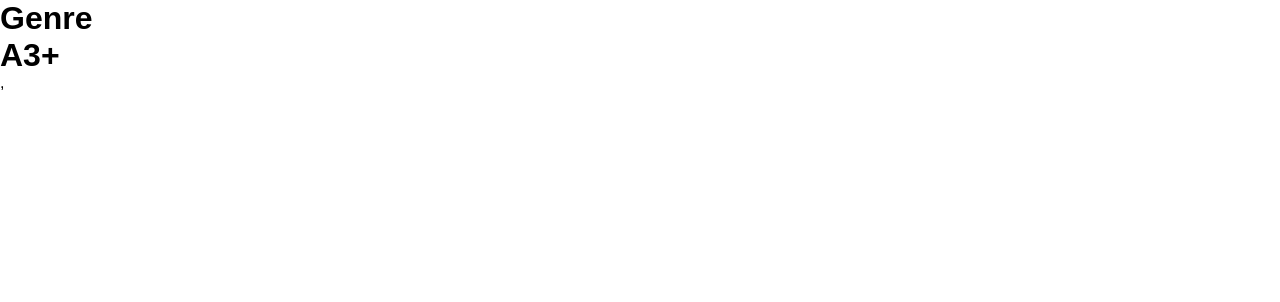
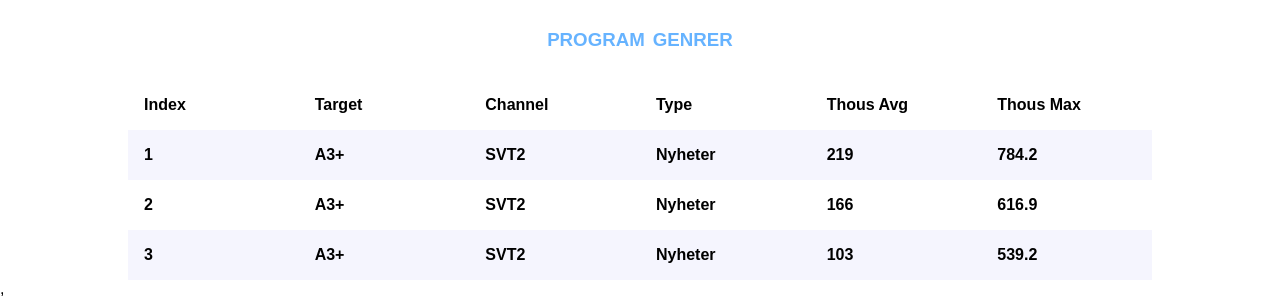
Before and after one commit to Condif/tvstats, a React (Create React App) app: page / in a window 1280 px wide. Shown: the top 302 px of the page. Built offline with nearby package versions, Linux system fonts and the light colour scheme.

Commit message:
showtable

```diff
--- a/public/ShowAnalytics.json
+++ b/public/ShowAnalytics.json
@@ -18,7 +18,7 @@
         "thous_avg": "166",
         "thous_max": "616.9"
       },
-      "id": 1
+      "id": 2
     },
     {
       "fields": {
@@ -28,7 +28,7 @@
         "thous_avg": "103",
         "thous_max": "539.2"
       },
-      "id": 1
+      "id": 3
     }
     ]
 }
--- a/src/App.js
+++ b/src/App.js
@@ -1,13 +1,14 @@
 import React, { useEffect } from "react";
 import "./App.css";
-import Genre from "./components/views/genre/Genre";
+// import Genre from "./components/views/genre/Genre";
 import Show from "./components/views/show/Show";
+import Navbar from "./components/navbar/Navbar";
 import { useDispatch, useSelector } from "react-redux";
 import {getAllShows} from './actions/ShowAction'
 
 const App = () => {
   const dispatch = useDispatch();
-  const loading = useSelector((state) => state.loading);
+  const loading = useSelector((state) => state.show.loading);
 
   const renderApp = () => {
     if (loading) {
@@ -15,7 +16,8 @@
     }
     return (
       <div className="App">
-        <Genre />
+        <Navbar />
+        {/* <Genre /> */}
         <Show />
       </div>
     );
--- a/src/actions/ShowAction.js
+++ b/src/actions/ShowAction.js
@@ -13,7 +13,6 @@
             return response.json();
           })
           .then((data) => {
-            console.log(data);
             dispatch({
               type: "FETCH_ALL_SHOWS_SUCCESS",
               shows: data.data,
--- /dev/null
+++ b/src/components/listitem/ListItem.css
@@ -0,0 +1,19 @@
+.ListItem {
+    width: 100%;
+    text-align: center;
+    display: flex;
+}
+
+.ListItem div {
+    display: flex;
+    width: calc(100%/6);
+    padding: 1rem;
+}
+
+.ListItem:nth-child(even) div {
+    background-color: rgba(211, 211, 250, 0.219);
+}
+
+.ListItem div h4{
+    display: flex;
+}
--- /dev/null
+++ b/src/components/listitem/ListItem.js
@@ -0,0 +1,56 @@
+import React from "react";
+import "./ListItem.css";
+const ListItem = (props) => {
+  const { shows, anchor } = props;
+  return (
+    <>
+      {anchor === "header" ? (
+        <li className="ListItem">
+          <div>
+            <h4>Index</h4>
+          </div>
+          <div>
+            <h4>Target</h4>
+          </div>
+          <div>
+            <h4>Channel</h4>
+          </div>
+          <div>
+            <h4>Type</h4>
+          </div>
+          <div>
+            <h4>Thous Avg</h4>
+          </div>
+          <div>
+            <h4>Thous Max</h4>
+          </div>
+        </li>
+      ) : anchor === "item" ? (
+        shows && (
+          <li className="ListItem">
+            <div>
+              <h4>{shows.id}</h4>
+            </div>
+            <div>
+              <h4>{shows.fields.target}</h4>
+            </div>
+            <div>
+              <h4>{shows.fields.channel}</h4>
+            </div>
+            <div>
+              <h4>{shows.fields.type}</h4>
+            </div>
+            <div>
+              <h4>{shows.fields.thous_avg}</h4>
+            </div>
+            <div>
+              <h4>{shows.fields.thous_max}</h4>
+            </div>
+          </li>
+        )
+      ) : null}
+    </>
+  );
+};
+
+export default ListItem;
--- /dev/null
+++ b/src/components/navbar/Navbar.css
@@ -0,0 +1,14 @@
+.Navbar {
+    display: flex;
+    justify-content: center;
+    align-items: center;
+    height: 5rem;
+}
+
+.Navbar h3 {
+    color: #0080ff99;
+}
+
+.programTitle {
+    margin-right: 0.5rem;
+}
--- /dev/null
+++ b/src/components/navbar/Navbar.js
@@ -0,0 +1,15 @@
+import React, {useEffect} from "react";
+import './Navbar.css';
+import  {useSelector}  from "react-redux"
+
+const Navbar = () => {
+
+  return (
+    <div className="Navbar">
+        <h3 className="programTitle">PROGRAM</h3>
+        <h3>GENRER</h3>
+    </div>
+  );
+}
+
+export default Navbar;
--- /dev/null
+++ b/src/components/showtable/ShowTable.css
@@ -0,0 +1,6 @@
+.ShowTable {
+    list-style-type: none;
+    display: flex;
+    flex-direction: column;
+    width: 80%;
+}
--- /dev/null
+++ b/src/components/showtable/ShowTable.js
@@ -0,0 +1,20 @@
+import React, { useEffect } from "react";
+import "./ShowTable.css";
+import { useSelector } from "react-redux";
+import ListItem from "../listitem/ListItem";
+const ShowTable = () => {
+  const allShows = useSelector((state) => state.show.allShows);
+  return (
+    <ul className="ShowTable">
+      <ListItem anchor={"header"}/>
+      {allShows.length !== 0 &&
+        allShows.map((shows, index) => {
+          return (
+              <ListItem key={index} shows={shows} anchor={"item"} />
+          );
+        })}
+    </ul>
+  );
+};
+
+export default ShowTable;
--- a/src/components/views/show/Show.css
+++ b/src/components/views/show/Show.css
@@ -0,0 +1,4 @@
+.Show {
+    display: flex;
+    justify-content: center;
+}
--- a/src/components/views/show/Show.js
+++ b/src/components/views/show/Show.js
@@ -1,18 +1,11 @@
 import React, {useEffect} from "react";
 import './Show.css';
 import  {useSelector}  from "react-redux"
-
+import ShowTable from "../../../components/showtable/ShowTable"
 const Show = () => {
-
-  const allShows = useSelector(state => state.show.allShows)
-  useEffect(() => {
-    console.log(allShows);
-  }, [allShows])
-
   return (
     <div className="Show">
-
-     {allShows.length !== 0 && <h1>{allShows[0].fields.target}</h1>}
+      <ShowTable />
     </div>
   );
 }
```
